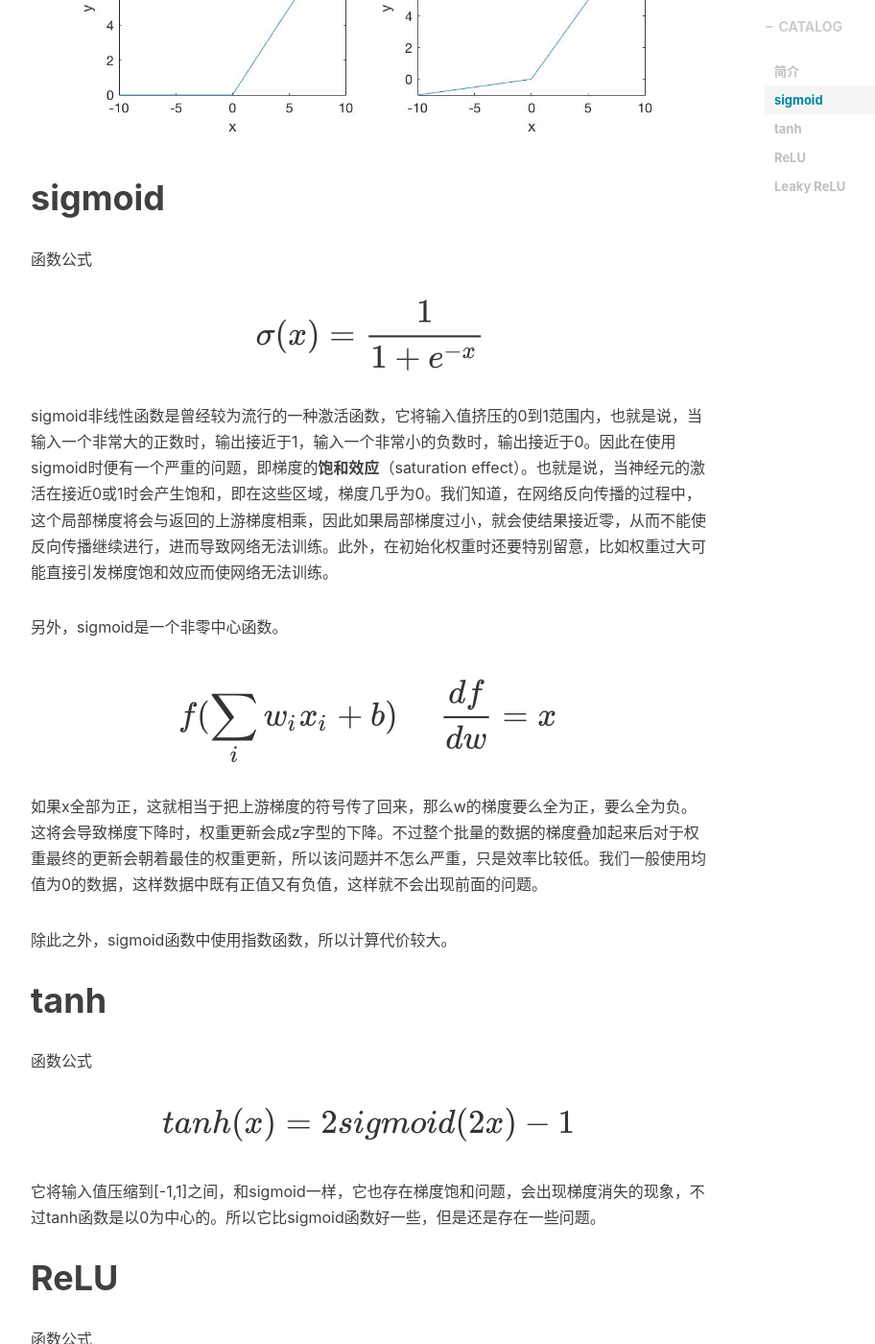
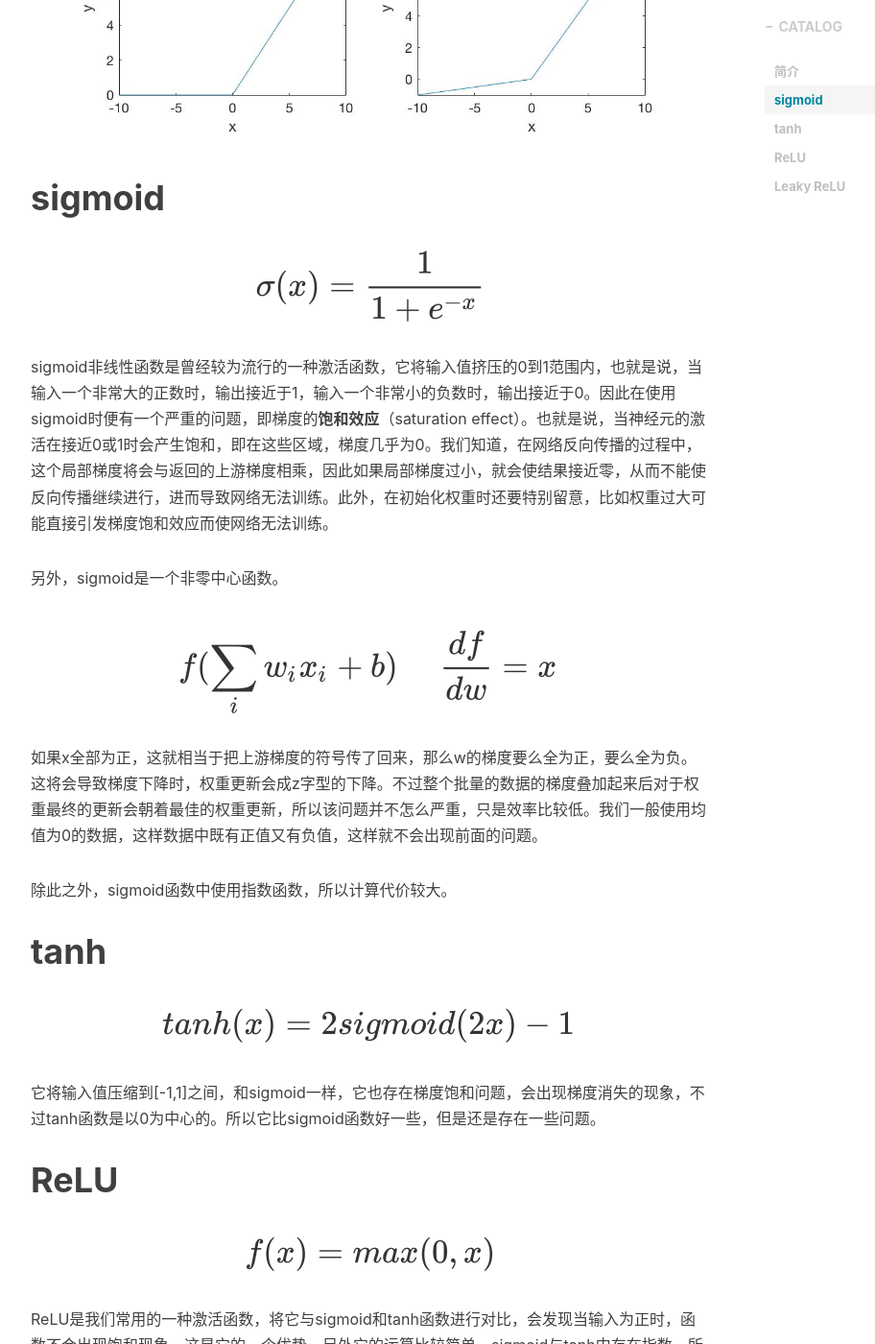
Before and after one commit to kehuizhao/kehuizhao.github.io, a Jekyll site: the page built from _posts/2018-1-26-ActivationFunction.markdown, in a window 1280 px wide and 1400 px high, scrolled down 1383 px. Shown: the whole window at 96% size, without its empty margins (233-1145 px from the left). Built offline with Jekyll 4.4.1, drawn with Linux system fonts in a browser that asks for light colours; nearby versions of some CDN libraries; comment, search, counter and statistics services are not loaded.

Commit message:
change layout

```diff
--- a/_posts/2018-1-26-ActivationFunction.markdown
+++ b/_posts/2018-1-26-ActivationFunction.markdown
@@ -22,7 +22,7 @@ tags:
 
 # sigmoid
 
-函数公式![sigmoid](http://thdlee.com/img/ActivationFunction/sigmoid.png)
+![sigmoid](http://thdlee.com/img/ActivationFunction/sigmoid.png)
 
 sigmoid非线性函数是曾经较为流行的一种激活函数，它将输入值挤压的0到1范围内，也就是说，当输入一个非常大的正数时，输出接近于1，输入一个非常小的负数时，输出接近于0。因此在使用sigmoid时便有一个严重的问题，即梯度的**饱和效应**（saturation effect）。也就是说，当神经元的激活在接近0或1时会产生饱和，即在这些区域，梯度几乎为0。我们知道，在网络反向传播的过程中，这个局部梯度将会与返回的上游梯度相乘，因此如果局部梯度过小，就会使结果接近零，从而不能使反向传播继续进行，进而导致网络无法训练。此外，在初始化权重时还要特别留意，比如权重过大可能直接引发梯度饱和效应而使网络无法训练。
 
@@ -32,7 +32,7 @@ sigmoid非线性函数是曾经较为流行的一种激活函数，它将输入
 
 # tanh
 
-函数公式![tanh](http://thdlee.com/img/ActivationFunction/tanh.png)
+![tanh](http://thdlee.com/img/ActivationFunction/tanh.png)
 
 它将输入值压缩到[-1,1]之间，和sigmoid一样，它也存在梯度饱和问题，会出现梯度消失的现象，不过tanh函数是以0为中心的。所以它比sigmoid函数好一些，但是还是存在一些问题。
 
@@ -40,7 +40,7 @@ sigmoid非线性函数是曾经较为流行的一种激活函数，它将输入
 
 # ReLU
 
-函数公式 ![ReLU](http://thdlee.com/img/ActivationFunction/ReLU.png)
+![ReLU](http://thdlee.com/img/ActivationFunction/ReLU.png)
 
 ReLU是我们常用的一种激活函数，将它与sigmoid和tanh函数进行对比，会发现当输入为正时，函数不会出现饱和现象，这是它的一个优势。另外它的运算比较简单，sigmoid与tanh中存在指数，所以运算复杂，而ReLU只是简单的max操作，在速度上会非常快。所以使用ReLU在收敛速度上会比sigmoid和tanh快。另外也有实验说明ReLU更具有生物学上的合理性。
 
@@ -48,7 +48,7 @@ ReLU是我们常用的一种激活函数，将它与sigmoid和tanh函数进行
 
 # Leaky ReLU
 
-函数公式![Leaky_ReLU](http://thdlee.com/img/ActivationFunction/Leaky_ReLU.png)
+![Leaky_ReLU](http://thdlee.com/img/ActivationFunction/Leaky_ReLU.png)
 
 Leaky ReLU是为了解决dead ReLU问题而对ReLU的改进。它和ReLU非常相似，唯一不同的地方在于它给出了一个很小的负数梯度值，这也就解决了之前的问题，没有了饱和现象，而且计算任然非常高效，收敛速度也很快。但一些研究者的论文也指出这个激活函数不是很稳定。
 
```
